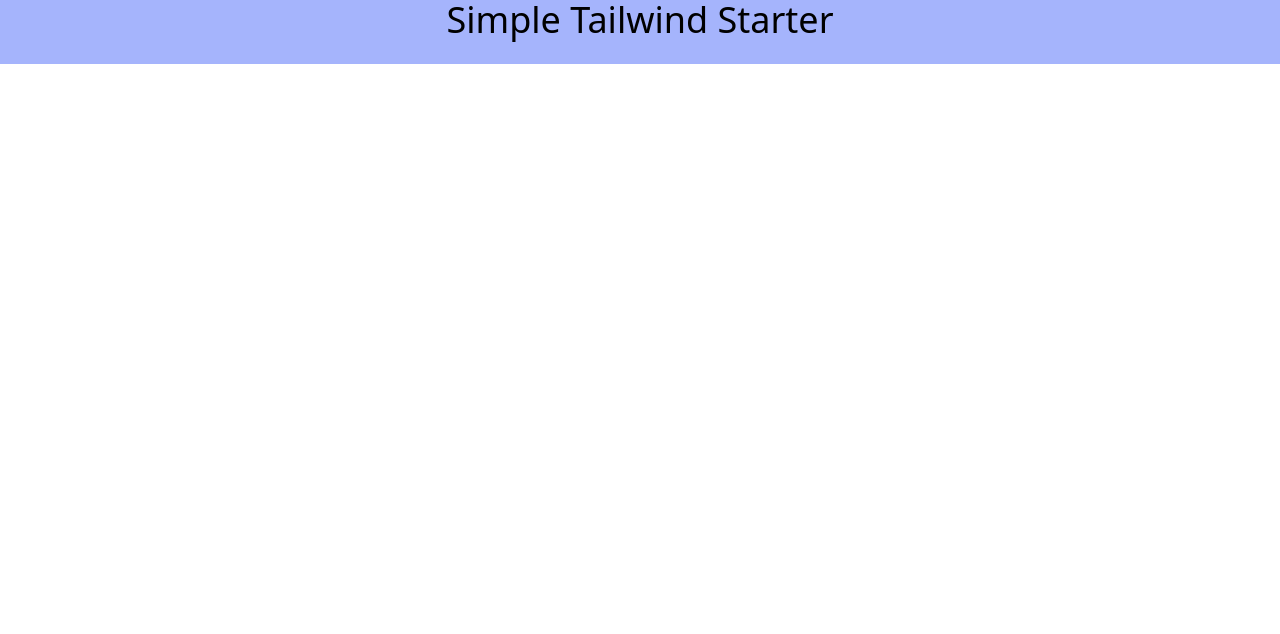
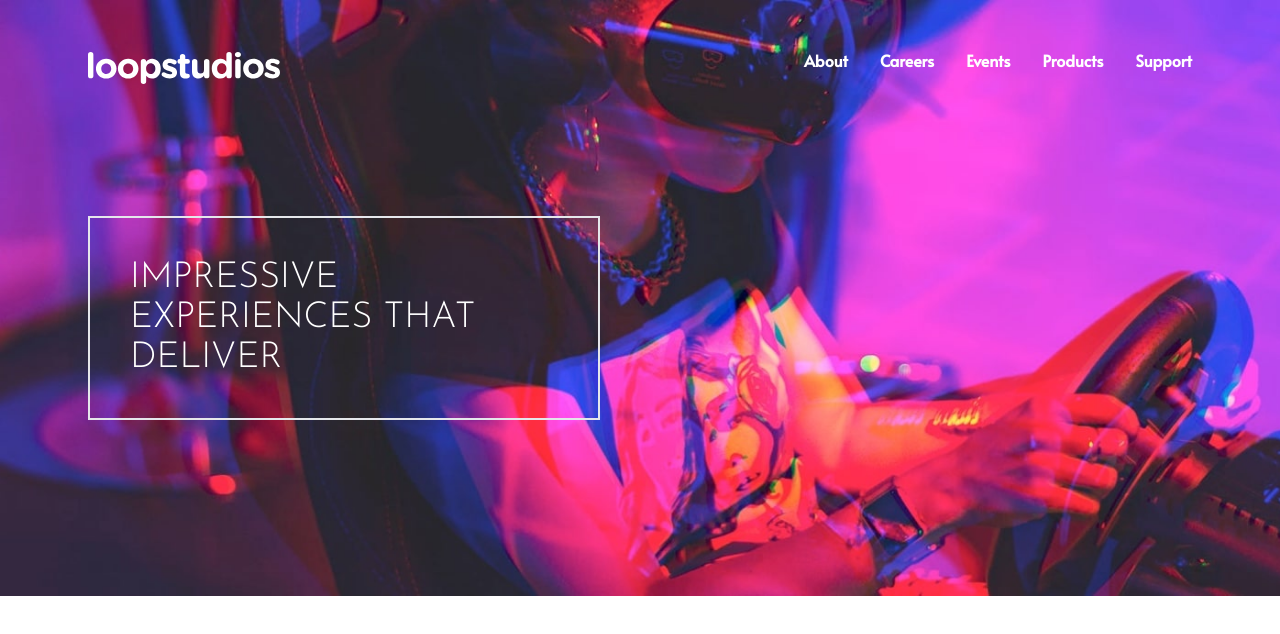
Before and after one commit to AymenDiabi/loopstudios, a website: page index.html in a window 1280 px wide. Drawn offline with nearby package versions, Linux system fonts and the light colour scheme; files that its build step writes are made by us from their sources.

Commit message:
The desktop and mobile view of the hero section is done. What's left is the hamburger menu which will be left for last since it contains JS

```diff
--- a/index.html
+++ b/index.html
@@ -4,11 +4,57 @@
   <meta charset="UTF-8">
   <meta http-equiv="X-UA-Compatible" content="IE=edge">
   <meta name="viewport" content="width=device-width, initial-scale=1.0">
+  <!-- Google Fonts -->
+  <link rel="preconnect" href="https://fonts.googleapis.com">
+  <link rel="preconnect" href="https://fonts.gstatic.com" crossorigin>
+  <link href="https://fonts.googleapis.com/css2?family=Alata&family=Josefin+Sans:wght@300&display=swap" rel="stylesheet">
+
   <link rel="stylesheet" href="css/style.css">
   <link rel="stylesheet" href="style.css">
-  <title>Simple Tailwind Starter</title>
+  <link rel="shortcut icon" href="images/favicon-32x32.png" type="image/x-icon">
+  <title>Loopstudios</title>
 </head>
 <body>
-  <h3 class="text-4xl text-black font-sans bg-indigo-300 text-center h-16">Simple Tailwind Starter</h3>
+  <!-- Hero Section -->
+  <section id="hero">
+    <!-- Hero Container -->
+    <div class="container max-w-6xl mx-auto px-6 py-12">
+      <!-- Menu/Logo Container -->
+      <nav class="flex items-center justify-between font-bold text-white">
+        <!-- Logo -->
+        <img src="images/logo.svg" alt="">
+        <!-- Menu -->
+        <div class="hidden h-10 font-alata md:flex md:space-x-8">
+          <div class="group">
+            <a href="#">About</a>
+            <div class="mx-2 group-hover:border-b group-hover:border-blue-50"></div>
+          </div>
+          <div class="group">
+            <a href="#">Careers</a>
+            <div class="mx-2 group-hover:border-b group-hover:border-blue-50"></div>
+          </div>
+          <div class="group">
+            <a href="#">Events</a>
+            <div class="mx-2 group-hover:border-b group-hover:border-blue-50"></div>
+          </div>
+          <div class="group">
+            <a href="#">Products</a>
+            <div class="mx-2 group-hover:border-b group-hover:border-blue-50"></div>
+          </div>
+          <div class="group">
+            <a href="#">Support</a>
+            <div class="mx-2 group-hover:border-b group-hover:border-blue-50"></div>
+          </div>
+        </div>
+        <!-- @todo Hamburger Button -->
+      </nav>
+
+      <!-- @todo - Mobile Menu -->
+
+      <div class="max-w-lg mt-32 mb-32 p-4 font-sans text-4xl text-white uppercase border-2 md:p-10 md:m-32 md:mx-0 md-text6xl">
+        Impressive Experiences That Deliver
+      </div>
+    </div>
+  </section>
 </body>
 </html>
--- a/input.css
+++ b/input.css
@@ -1,3 +1,16 @@
 @tailwind base;
 @tailwind components;
 @tailwind utilities;
+
+#hero {
+  background-image: url('../images/desktop/image-hero.jpg');
+  background-repeat: no-repeat;
+  background-size: cover;
+}
+
+@media(max-width: 576px) {
+  #hero {
+  background-image: url('../images/mobile/image-hero.jpg');
+  background-position: center;
+}
+}
--- a/tailwind.config.js
+++ b/tailwind.config.js
@@ -2,7 +2,18 @@
 module.exports = {
   content: ['./*.html'],
   theme: {
-    extend: {},
+    screens: {
+      sm: '480px',
+      md: '768px',
+      lg: '976px',
+      xl: '1440px'
+    },
+    extend: {
+      fontFamily: {
+        sans: ['Josefin Sans', 'sans-serif'],
+        alata: ['Alata'],
+      }
+    },
   },
   plugins: [],
 }
```
Also changed, not shown: README.md, css/style.css.
